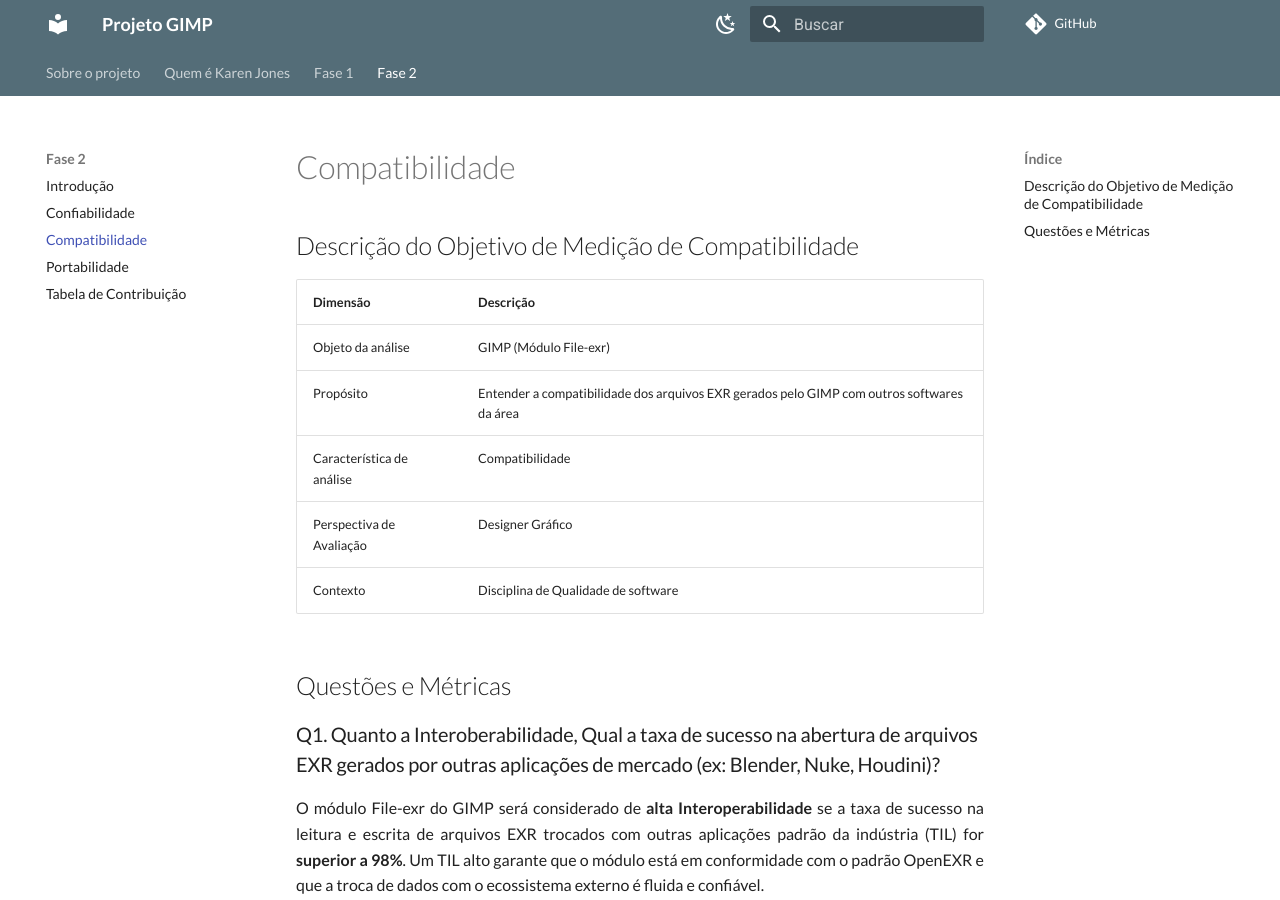
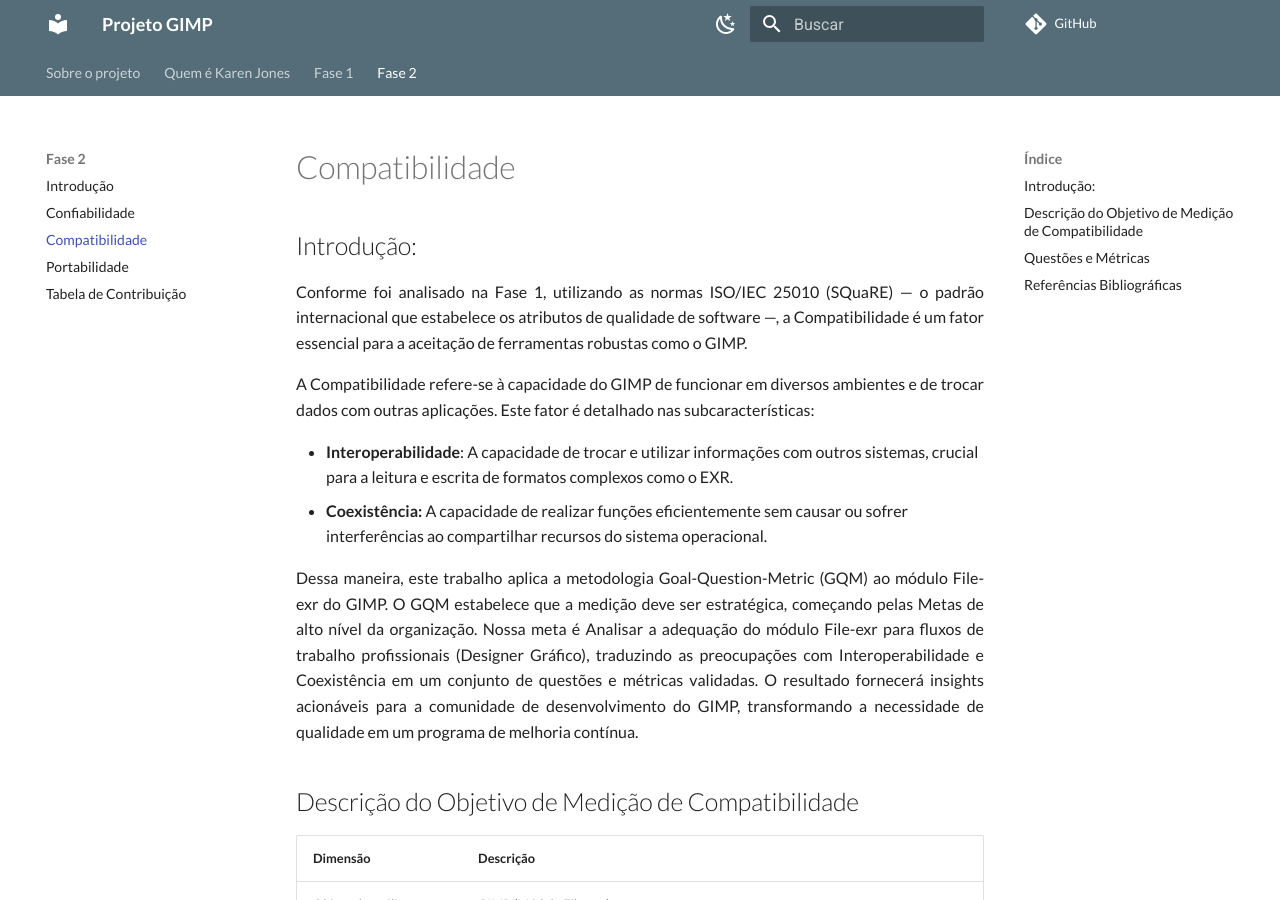
Before and after one commit to FCTE-Qualidade-de-Software-1/2025-2_T02_Karen_Jones, an MkDocs documentation site: the page built from docs/fase2/2-compatibilidade.md, in a window 1280 px wide and 900 px high. Built offline with MkDocs 1.6.1 and Material for MkDocs 9.7.7, drawn with Linux system fonts in a browser that asks for light colours; comment, search, counter and statistics services are not loaded; some of the changed text lies outside the part shown.

Commit message:
Update 2-compatibilidade.md

```diff
--- a/docs/fase2/2-compatibilidade.md
+++ b/docs/fase2/2-compatibilidade.md
@@ -1,4 +1,16 @@
 # Compatibilidade
+
+## Introdução:
+
+Conforme foi analisado na Fase 1, utilizando as normas ISO/IEC 25010 (SQuaRE) — o padrão internacional que estabelece os atributos de qualidade de software —, a Compatibilidade é um fator essencial para a aceitação de ferramentas robustas como o GIMP.
+
+A Compatibilidade refere-se à capacidade do GIMP de funcionar em diversos ambientes e de trocar dados com outras aplicações. Este fator é detalhado nas subcaracterísticas:
+
+- **Interoperabilidade**: A capacidade de trocar e utilizar informações com outros sistemas, crucial para a leitura e escrita de formatos complexos como o EXR.
+- **Coexistência:** A capacidade de realizar funções eficientemente sem causar ou sofrer interferências ao compartilhar recursos do sistema operacional.
+
+Dessa maneira, este trabalho aplica a metodologia Goal-Question-Metric (GQM) ao módulo File-exr do GIMP. O GQM estabelece que a medição deve ser estratégica, começando pelas Metas de alto nível da organização. Nossa meta é Analisar a adequação do módulo File-exr para fluxos de trabalho profissionais (Designer Gráfico), traduzindo as preocupações com Interoperabilidade e Coexistência em um conjunto de questões e métricas validadas. O resultado fornecerá insights acionáveis para a comunidade de desenvolvimento do GIMP, transformando a necessidade de qualidade em um programa de melhoria contínua.
+
 
 ## Descrição do Objetivo de Medição de Compatibilidade
 
@@ -44,6 +56,11 @@
 > - **5–15%** → **Coexistência Moderada** (impacto perceptível, mas aceitável; otimizações recomendadas)
 > - **>15%** → **Baixa Coexistência** (atraso significativo na inicialização, indicando consumo excessivo de recursos ou carregamento ineficiente na inicialização)
 
+
+
+## Referências Bibliográficas
+
+
 ### **Histórico de Versão**
 
 | Versão | Data       | Descrição                                         | Autor          | Revisor          |
```
